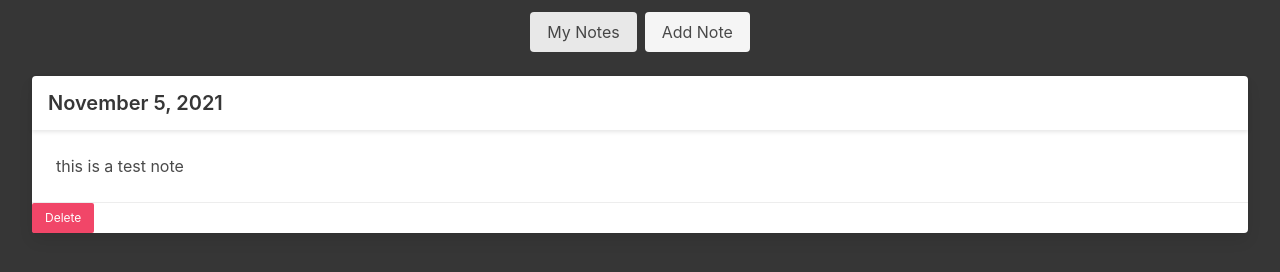
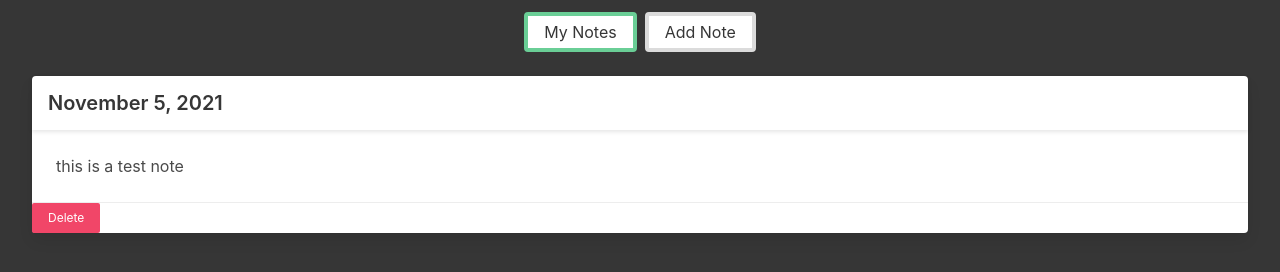
Before and after one commit to timamero/react-gatsby-notes-app, a Gatsby site: page / in a window 1280 px wide. Shown: the part 134-406 px from the top of the page. Built offline with nearby package versions, Linux system fonts and the light colour scheme; Gatsby itself is replaced by a stand-in of ours; data requests are answered from the project's data file.

Commit message:
update nav link styles

```diff
--- a/src/components/NavBar.tsx
+++ b/src/components/NavBar.tsx
@@ -5,8 +5,8 @@
   return (
     <div className="block">
       <nav className="buttons is-centered">
-        <Link to="/" className="my-notes-btn button is-light" activeClassName="is-active">My Notes</Link>
-        <Link to="/create" className="add-note-btn button is-light" activeClassName="is-active">Add Note</Link>
+        <Link to="/" className="my-notes-btn button" activeClassName="is-active">My Notes</Link>
+        <Link to="/create" className="add-note-btn button" activeClassName="is-active">Add Note</Link>
       </nav>
     </div>
   )
--- a/src/styles/globalstyle.scss
+++ b/src/styles/globalstyle.scss
@@ -1,5 +1,8 @@
 @charset "utf-8";
 // If need, change your variables before importing Bulma
-// $background: #22223b;
+
 $title-color: #f0efeb;
+$control-border-width: 0.25rem;
+$link-active-border: #6ACE96;
+
 @import "~bulma/bulma.sass";
```
